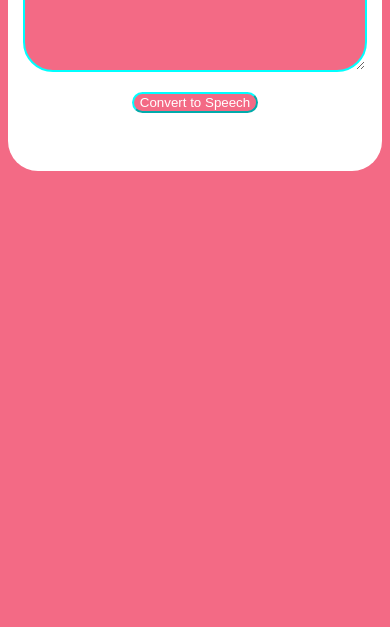
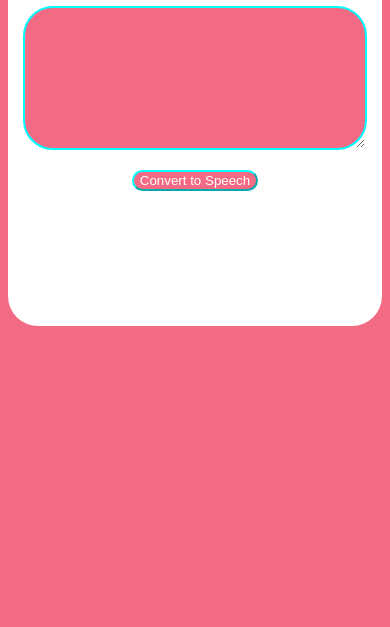
Before and after one commit to HASSANMEHMOOD17894/Text-to-speak, a plain HTML site: page index.html in a window 390 px wide. Shown: the part 217-844 px from the top of the page. Drawn offline with Linux system fonts and the light colour scheme.

Commit message:
responsive

```diff
--- a/index.html
+++ b/index.html
@@ -16,8 +16,8 @@
             display: flex;
             flex-direction: column;
             background-color: white;
-            width: 400px;
-            height: 380px;
+            width: 535px;
+            height:535px;
             justify-content: center;
             border-color: aqua;
             border-width: 2px;
@@ -49,10 +49,7 @@
             border-color: aqua;
             box-shadow: none;
 
-        }
-
-
-    </style>
+        }535    </style>
 </head>
 <body>
     <div>
```
